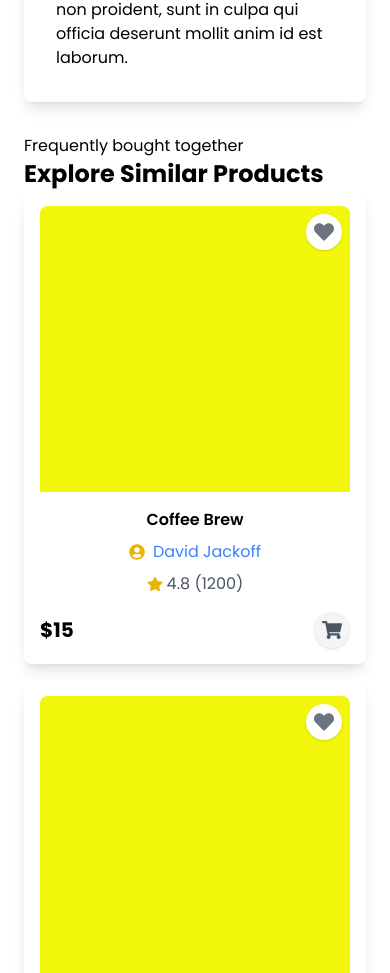
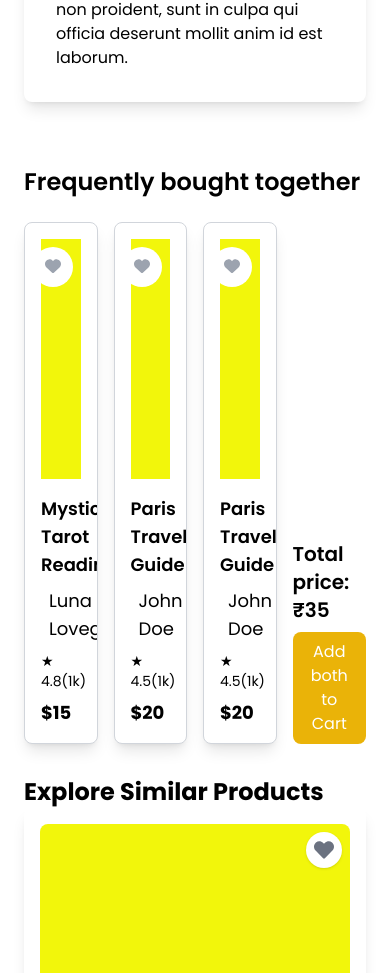
Before and after one commit to Tirthankar03/clamio-nextjs, a Next.js app: page /product/1 in a window 390 px wide. Shown: the part 2100-3073 px from the top of the page. Built offline with nearby package versions, Linux system fonts and the light colour scheme; what tailwindcss-debug-screens would draw is missing.

Commit message:
product/[id] ----> frequent bought items functionality done , initial UI done and FilterMobile in reviews (smaller screens) customized based on requirements

```diff
--- a/components/shared/Product-Details/Frequent.tsx
+++ b/components/shared/Product-Details/Frequent.tsx
@@ -1,19 +1,65 @@
+import React from 'react';
+import { useParams } from 'next/navigation';
+import { useDispatch } from 'react-redux';
+import { addToCart } from '@/utils/cartSlice';
 import { HotNewproductData, TopDiscountProduct, TopSellingproductData } from '@/constants/data';
-import { useParams } from 'next/navigation';
-import React from 'react'
+import ProductCard from '@/components/shared/cards/ProductCard';
 
 const allProducts = [...TopSellingproductData, ...HotNewproductData, ...TopDiscountProduct];
 
-export default function Frequent() {
+const Frequent = () => {
     const params = useParams();
+    const dispatch = useDispatch();
     const id = Array.isArray(params.id) ? params.id[0] : params.id;
-    const products = allProducts.find(p => p.id === parseInt(id));
+    const mainProduct = allProducts.find(p => p.id === parseInt(id));
+
+    const frequentlyBoughtProduct = allProducts.find(p => p.id !== parseInt(id));
+
+    const handleAddBothToCart = () => {
+        if (mainProduct && frequentlyBoughtProduct) {
+            dispatch(addToCart({ ...mainProduct, quantity: 1 }));
+            dispatch(addToCart({ ...frequentlyBoughtProduct, quantity: 1 }));
+        }
+    };
+
+    if (!mainProduct || !frequentlyBoughtProduct) {
+        return <div>Product not found</div>;
+    }
+
+    const totalPrice = (
+        parseInt(mainProduct.price.replace(/[^0-9]/g, '')) +
+        parseInt(frequentlyBoughtProduct.price.replace(/[^0-9]/g, ''))
+    ).toLocaleString();
+
     return (
-        <div className=''>
-            <h1 className=''>Frequently bought together</h1>
-            <div className='grid grid-cols'>
+        <div className="py-8">
+            <h1 className="text-2xl font-semibold mb-6">Frequently bought together</h1>
+            <div className="grid grid-cols-4 gap-4 items-start">
+                <div className="col-span-1">
+                    <ProductCard {...mainProduct} />
+                </div>
+                <div className="col-span-1">
+                    <ProductCard {...frequentlyBoughtProduct} />
+                </div>
+                <div className="col-span-1">
+                    <ProductCard {...frequentlyBoughtProduct} />
+                </div>
 
+                <div className="col-span-1 flex flex-col justify-between h-full">
+                    <div className="flex-grow"></div>
+                    <div className="text-xl font-semibold mb-2">
+                        Total price: ₹{totalPrice}
+                    </div>
+                    <button
+                        onClick={handleAddBothToCart}
+                        className="bg-yellow-500 text-white px-4 py-2 rounded-lg hover:bg-yellow-600 transition w-fit"
+                    >
+                        Add both to Cart
+                    </button>
+                </div>
             </div>
         </div>
-    )
-}
+    );
+};
+
+export default Frequent;
```
Also changed, not shown: components/shared/Product-Details/Reviews/FilterMobile.tsx (+35 -53 lines).
